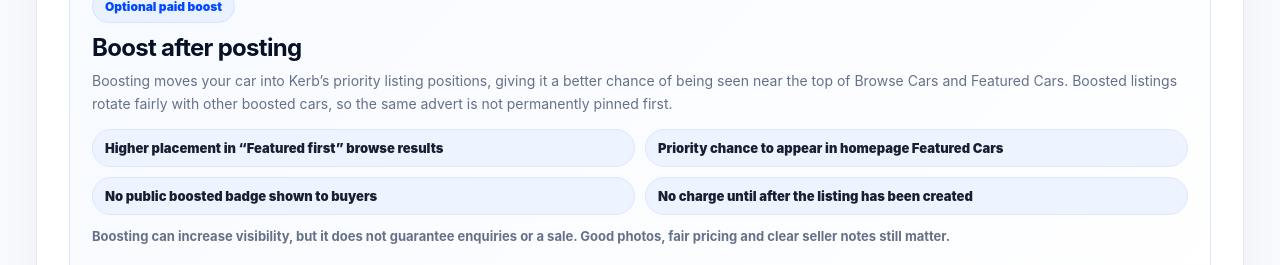
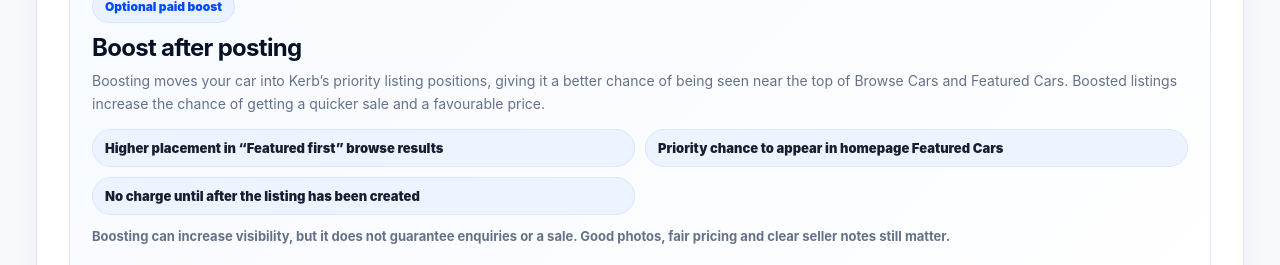
Before and after one commit to Abzgetzit/kerb, a Next.js app: page /post-car in a window 1280 px wide. Shown: the part 2564-2829 px from the top of the page. Built offline with nearby package versions, Linux system fonts and the light colour scheme; no server answers; sample sign-in values are in the browser's storage.

Commit message:
Update page.js

```diff
--- a/app/post-car/page.js
+++ b/app/post-car/page.js
@@ -1025,15 +1025,12 @@ export default function PostCarPage() {
               <p>
                 Boosting moves your car into Kerb’s priority listing positions,
                 giving it a better chance of being seen near the top of Browse
-                Cars and Featured Cars. Boosted listings rotate fairly with
-                other boosted cars, so the same advert is not permanently pinned
-                first.
+                Cars and Featured Cars. Boosted listings increase the chance of getting a quicker sale and a favourable price.
               </p>
 
               <ul className="boostBenefits">
                 <li>Higher placement in “Featured first” browse results</li>
                 <li>Priority chance to appear in homepage Featured Cars</li>
-                <li>No public boosted badge shown to buyers</li>
                 <li>No charge until after the listing has been created</li>
               </ul>
 
```
